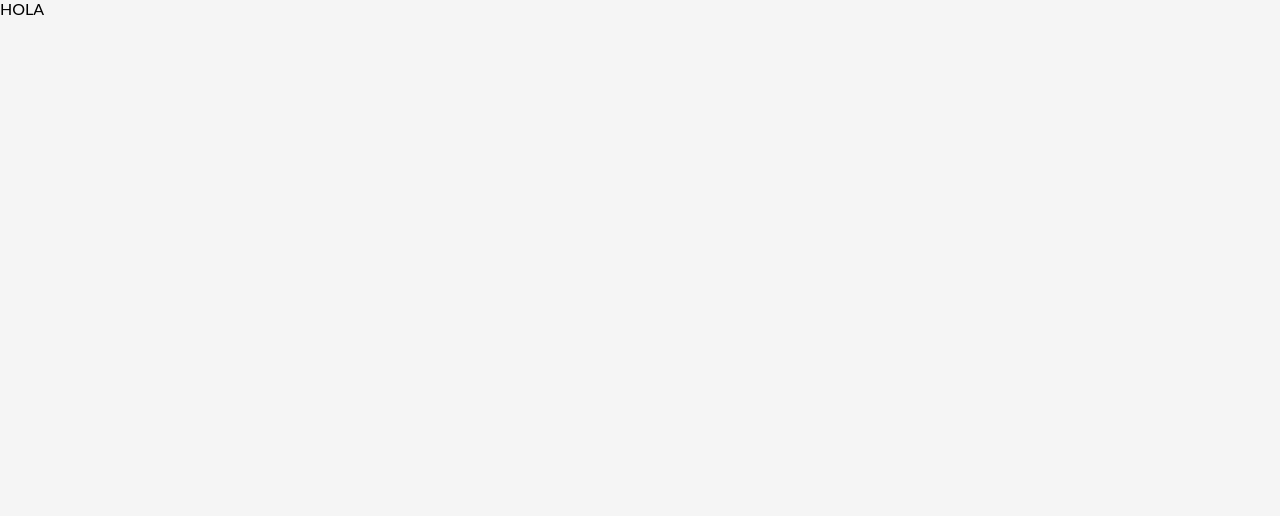
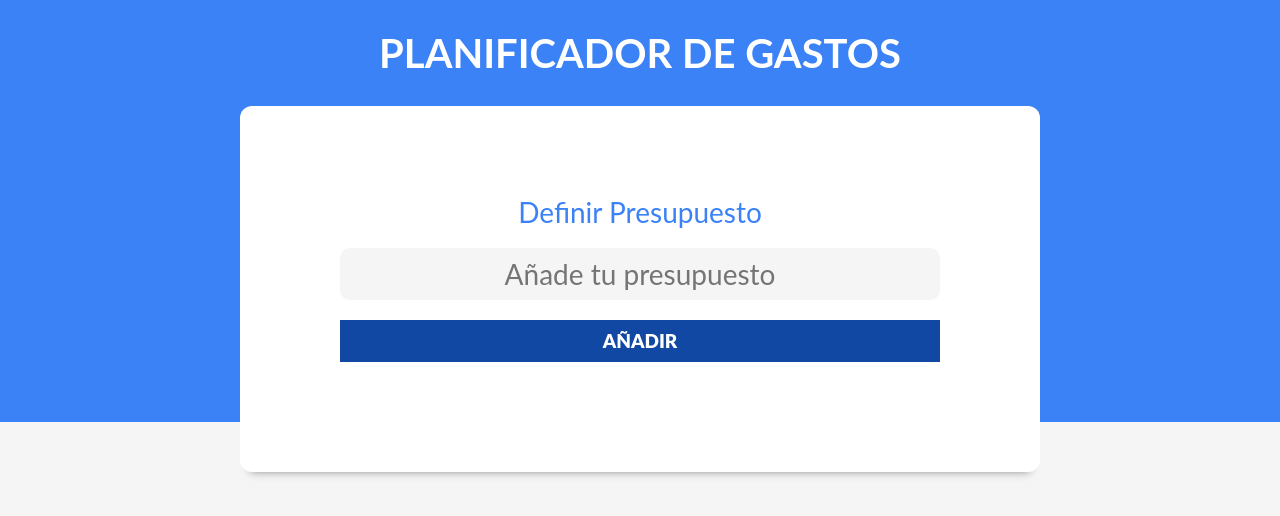
Before and after one commit to NachoBasilio/Estudio-Presupuestos-Diarios-React, a React (Vite) app: page / in a window 1280 px wide. Shown: the top 516 px of the page. Built offline with nearby package versions, Linux system fonts and the light colour scheme.

Commit message:
feat: Nuevos componentes y estilos aplicados

```diff
--- a/src/App.jsx
+++ b/src/App.jsx
@@ -1,12 +1,12 @@
 import { useState } from 'react'
-
+import { Header } from './components/Header'
 
 function App() {
   const [count, setCount] = useState(0)
 
   return (
     <div className="App">
-      HOLA
+      <Header></Header>
     </div>
   )
 }
--- /dev/null
+++ b/src/components/Header.jsx
@@ -0,0 +1,11 @@
+import React from 'react'
+import NuevoPresupuesto from './NuevoPresupuesto'
+
+export const Header = () => {
+  return (
+    <header>
+        <h1>Planificador de Gastos</h1>
+        <NuevoPresupuesto></NuevoPresupuesto>
+    </header>
+  )
+}
--- /dev/null
+++ b/src/components/NuevoPresupuesto.jsx
@@ -0,0 +1,19 @@
+import React from 'react'
+
+export default function NuevoPresupuesto() {
+  return (
+    <div className='contenedor-presupuesto contenedor sombra'>
+        <form className="formulario"action="">
+            <div className='campo'>
+                <label htmlFor="">Definir Presupuesto</label>
+                <input
+                    type="text"
+                    className='nuevo-presupuesto'
+                    placeholder='Añade tu presupuesto'
+                />
+                <input type="submit" value="Añadir" />
+            </div>
+        </form>
+    </div>
+  )
+}
```
